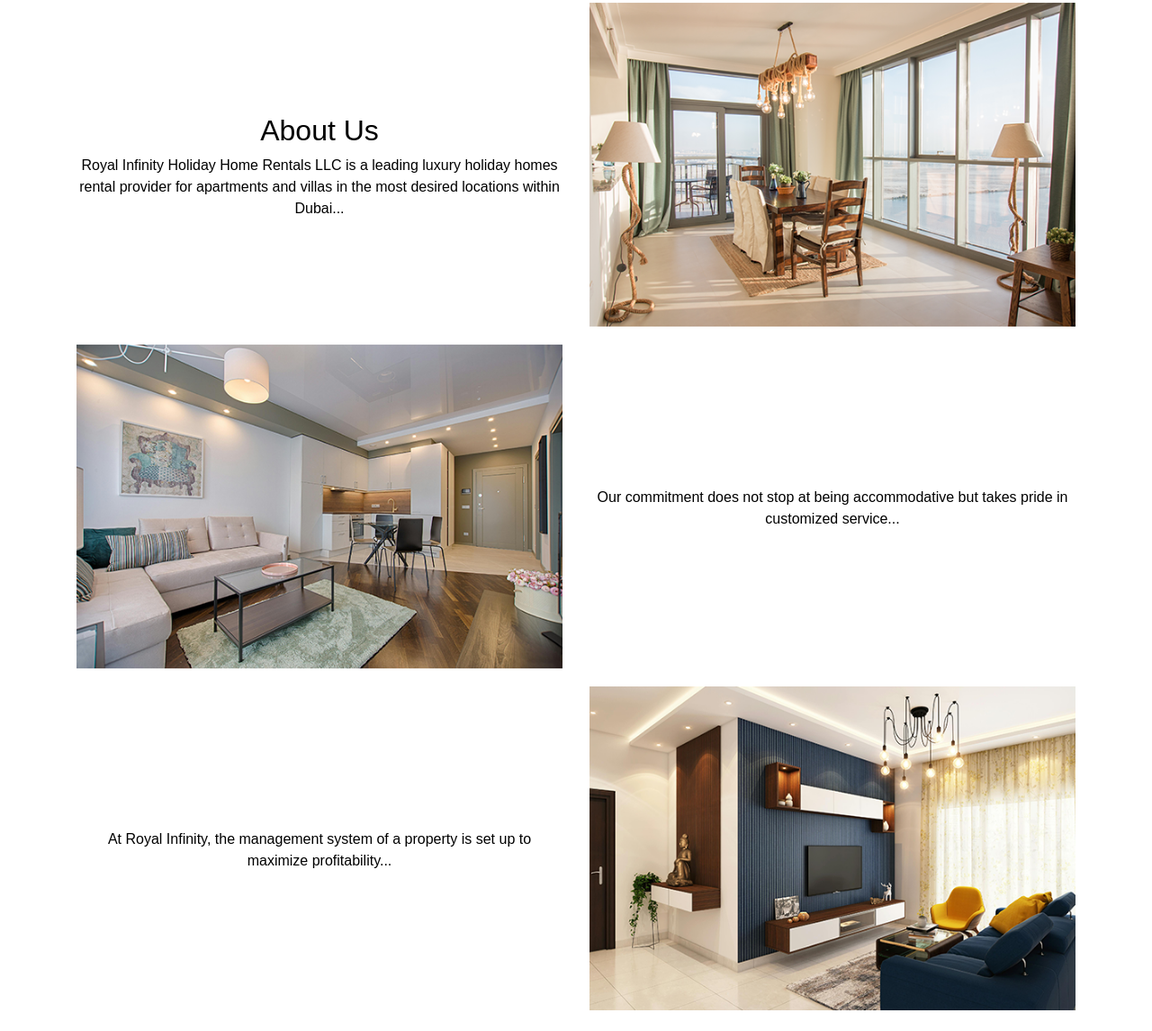
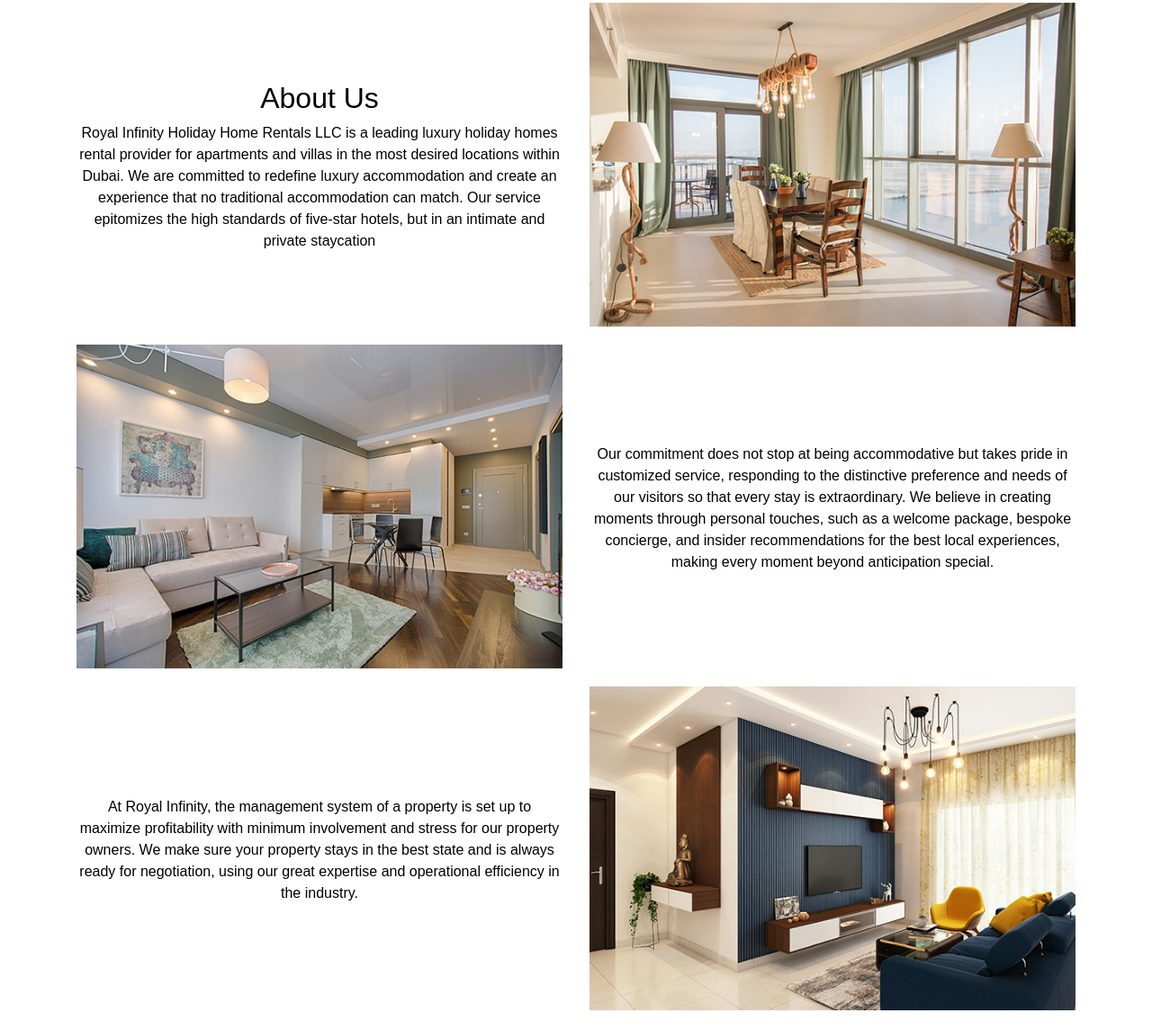
Before and after one commit to infinityideasITteam/holidayhomes, a plain HTML site: page index.html in a window 1280 px wide. Shown: the part 617-1763 px from the top of the page at 90% size. Drawn offline with nearby package versions, Linux system fonts and the light colour scheme.

Commit message:
content updated

```diff
--- a/index.html
+++ b/index.html
@@ -117,7 +117,7 @@
         <div class="row">
             <div class="col-md-6 mb-4 mb-md-0 d-flex flex-column justify-content-center" data-aos="fade-up">
                 <h2 class="text-center">About Us</h2>
-                <p class="text-center">Royal Infinity Holiday Home Rentals LLC is a leading luxury holiday homes rental provider for apartments and villas in the most desired locations within Dubai...</p>
+                <p class="text-center">Royal Infinity Holiday Home Rentals LLC is a leading luxury holiday homes rental provider for apartments and villas in the most desired locations within Dubai. We are committed to redefine luxury accommodation and create an experience that no traditional accommodation can match. Our service epitomizes the high standards of five-star hotels, but in an intimate and private staycation</p>
             </div>
             <div class="col-md-6" data-aos="fade-up">
                 <img src="./Holiday/600x400 01.webp" alt="About Us Image">
@@ -125,7 +125,7 @@
         </div>
         <div class="row">
             <div class="col-md-6 order-md-2 mb-4 mb-md-0 d-flex flex-column justify-content-center" data-aos="fade-up">
-                <p class="text-center">Our commitment does not stop at being accommodative but takes pride in customized service...</p>
+                <p class="text-center">Our commitment does not stop at being accommodative but takes pride in customized service, responding to the distinctive preference and needs of our visitors so that every stay is extraordinary. We believe in creating moments through personal touches, such as a welcome package, bespoke concierge, and insider recommendations for the best local experiences, making every moment beyond anticipation special.</p>
             </div>
             <div class="col-md-6 order-md-1" data-aos="fade-up">
                 <img src="./Holiday/600x400 02.webp" alt="Our Vision Image">
@@ -133,7 +133,7 @@
         </div>
         <div class="row">
             <div class="col-md-6 mb-4 mb-md-0 d-flex flex-column justify-content-center" data-aos="fade-up">
-                <p class="text-center">At Royal Infinity, the management system of a property is set up to maximize profitability...</p>
+                <p class="text-center">At Royal Infinity, the management system of a property is set up to maximize profitability with minimum involvement and stress for our property owners. We make sure your property stays in the best state and is always ready for negotiation, using our great expertise and operational efficiency in the industry.</p>
             </div>
             <div class="col-md-6" data-aos="fade-up">
                 <img src="./Holiday/600x400 03.webp" alt="About Us Image">
```
